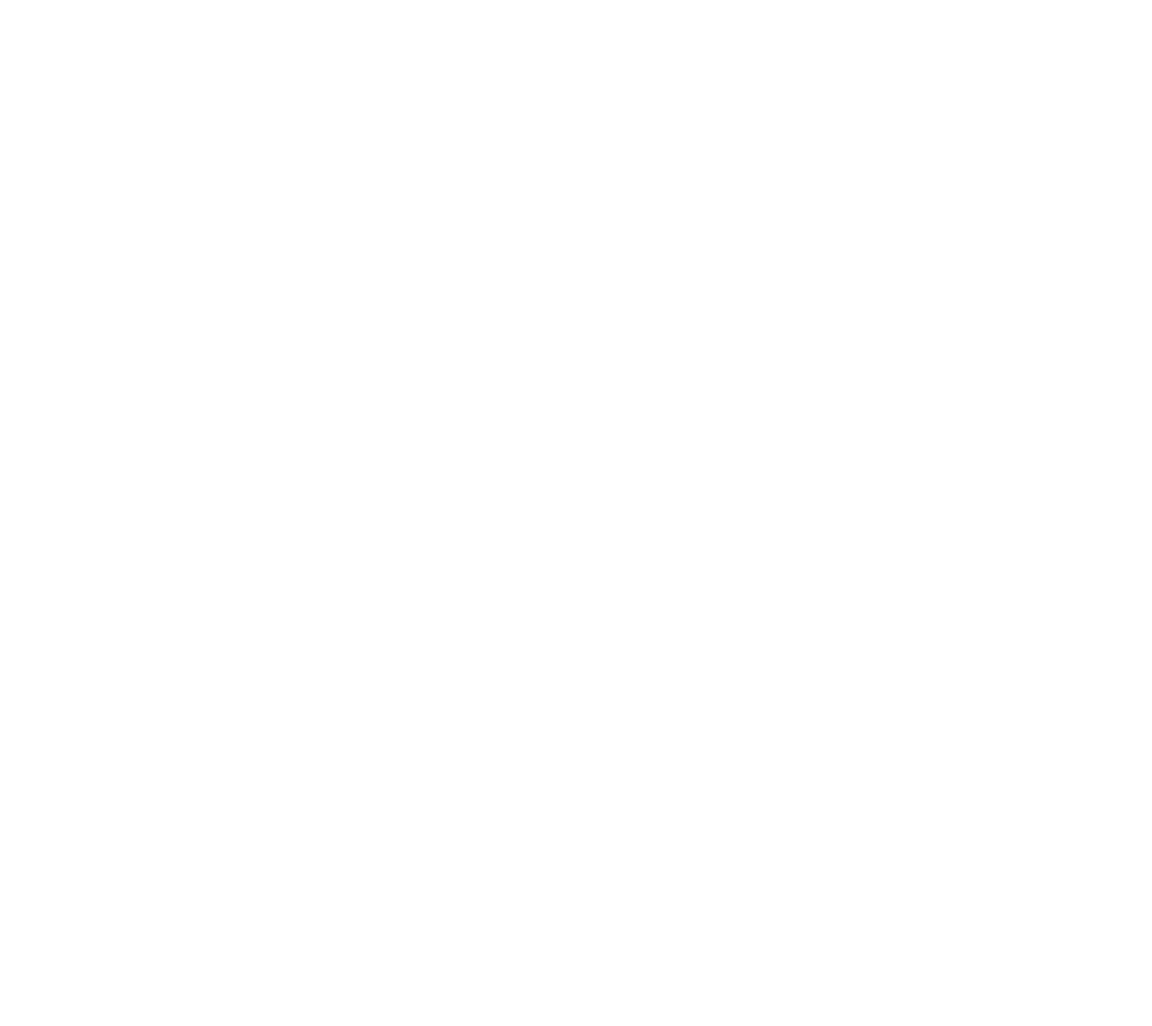
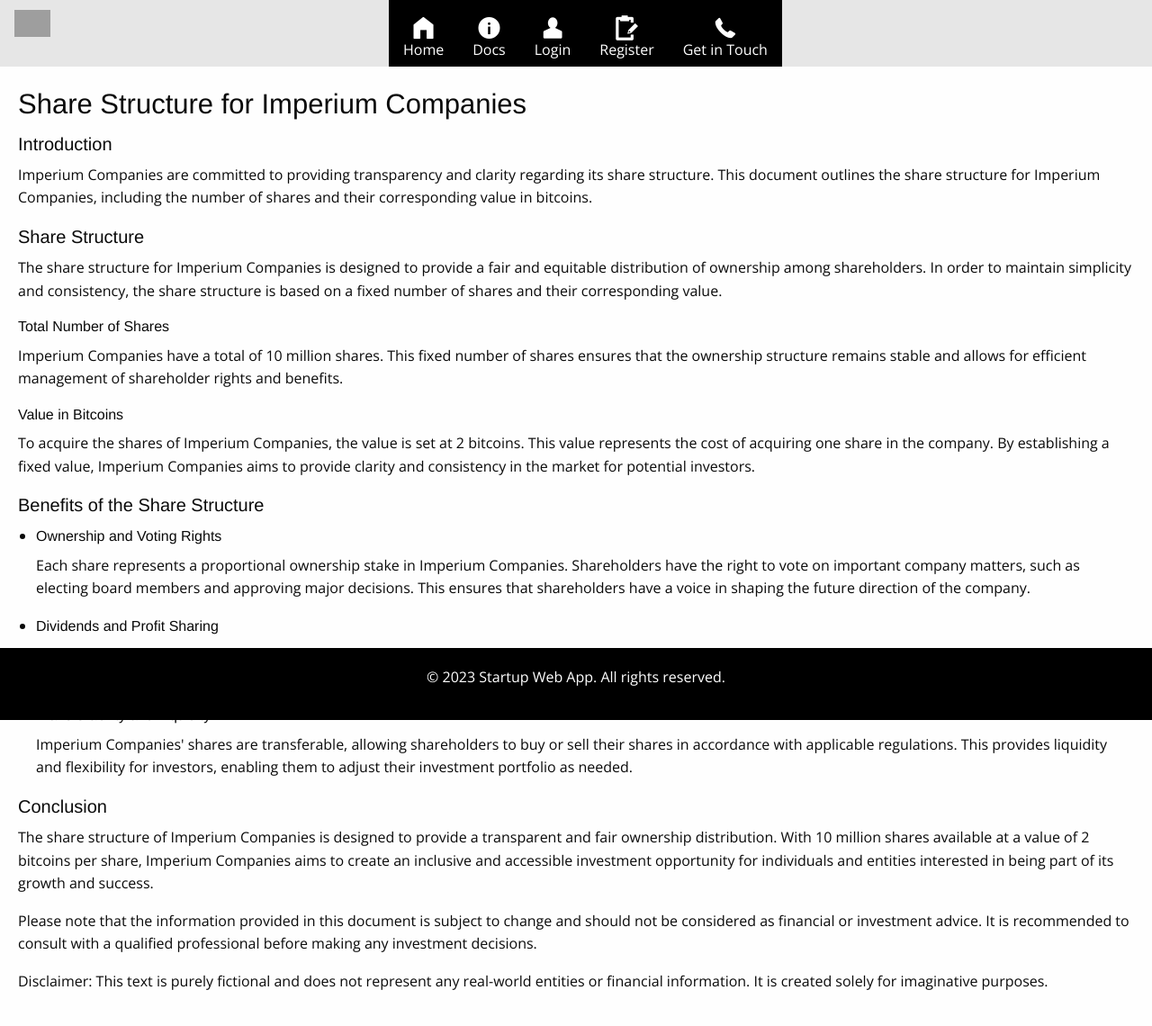
Before and after one commit to williammabotjaeng/imperium, a Flask app: page /docs in a window 1280 px wide. Before the commit the page is empty. Shown: the whole page at 90% size. Before the commit the page ends 800 px from the top, so only its background shows below. Run offline with Flask 3, Linux system fonts and the light colour scheme; parts of the project's set-up code (start-up, migrations or seed data) failed here and were passed over; some libraries are stand-ins or nearby versions; grey boxes are pictures that could not be loaded.

Commit message:
docs-layout, app.css

```diff
--- a/static/css/app.css
+++ b/static/css/app.css
@@ -254,3 +254,8 @@ a.nav-link-text {
 .save-button {
     margin-left: 96px !important;
 }
+
+.docs-layout {
+    padding: 20px;
+    scroll-behavior: auto;
+}
--- a/templates/docs.html
+++ b/templates/docs.html
@@ -0,0 +1,41 @@
+{% extends 'layout.html' %}
+{% block content %}
+<div class="docs-layout">
+  <h3>Share Structure for Imperium Companies</h3>
+
+  <h5>Introduction</h5>
+  <p>Imperium Companies are committed to providing transparency and clarity regarding its share structure. This document outlines the share structure for Imperium Companies, including the number of shares and their corresponding value in bitcoins.</p>
+
+  <h5>Share Structure</h5>
+  <p>The share structure for Imperium Companies is designed to provide a fair and equitable distribution of ownership among shareholders. In order to maintain simplicity and consistency, the share structure is based on a fixed number of shares and their corresponding value.</p>
+
+  <h6>Total Number of Shares</h6>
+  <p>Imperium Companies have a total of 10 million shares. This fixed number of shares ensures that the ownership structure remains stable and allows for efficient management of shareholder rights and benefits.</p>
+
+  <h6>Value in Bitcoins</h6>
+  <p>To acquire the shares of Imperium Companies, the value is set at 2 bitcoins. This value represents the cost of acquiring one share in the company. By establishing a fixed value, Imperium Companies aims to provide clarity and consistency in the market for potential investors.</p>
+
+  <h5>Benefits of the Share Structure</h5>
+  <ul>
+    <li>
+      <h6>Ownership and Voting Rights</h6>
+      <p>Each share represents a proportional ownership stake in Imperium Companies. Shareholders have the right to vote on important company matters, such as electing board members and approving major decisions. This ensures that shareholders have a voice in shaping the future direction of the company.</p>
+    </li>
+    <li>
+      <h6>Dividends and Profit Sharing</h6>
+      <p>As a shareholder, you are entitled to receive dividends and participate in profit sharing, based on the company's financial performance. This allows shareholders to benefit from the company's success and aligns their interests with the long-term growth of Imperium Companies.</p>
+    </li>
+    <li>
+      <h6>Transferability and Liquidity</h6>
+      <p>Imperium Companies' shares are transferable, allowing shareholders to buy or sell their shares in accordance with applicable regulations. This provides liquidity and flexibility for investors, enabling them to adjust their investment portfolio as needed.</p>
+    </li>
+  </ul>
+
+  <h5>Conclusion</h5>
+  <p>The share structure of Imperium Companies is designed to provide a transparent and fair ownership distribution. With 10 million shares available at a value of 2 bitcoins per share, Imperium Companies aims to create an inclusive and accessible investment opportunity for individuals and entities interested in being part of its growth and success.</p>
+
+  <p>Please note that the information provided in this document is subject to change and should not be considered as financial or investment advice. It is recommended to consult with a qualified professional before making any investment decisions.</p>
+
+  <p>Disclaimer: This text is purely fictional and does not represent any real-world entities or financial information. It is created solely for imaginative purposes.</p>
+</div>
+  {% endblock %}
```
Also changed, not shown: instance/database.db.
